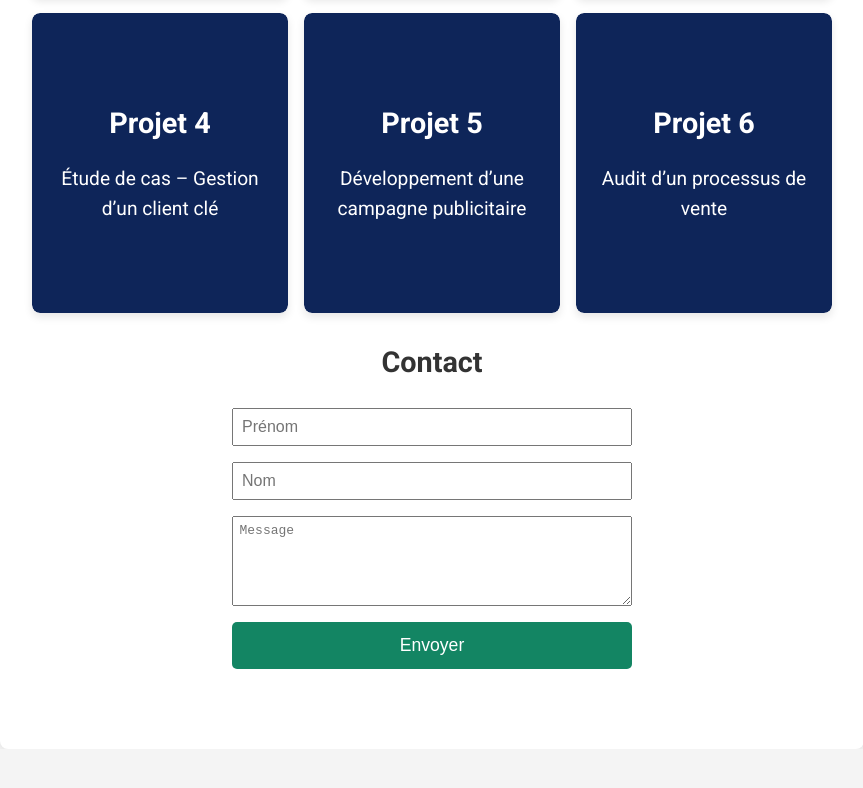
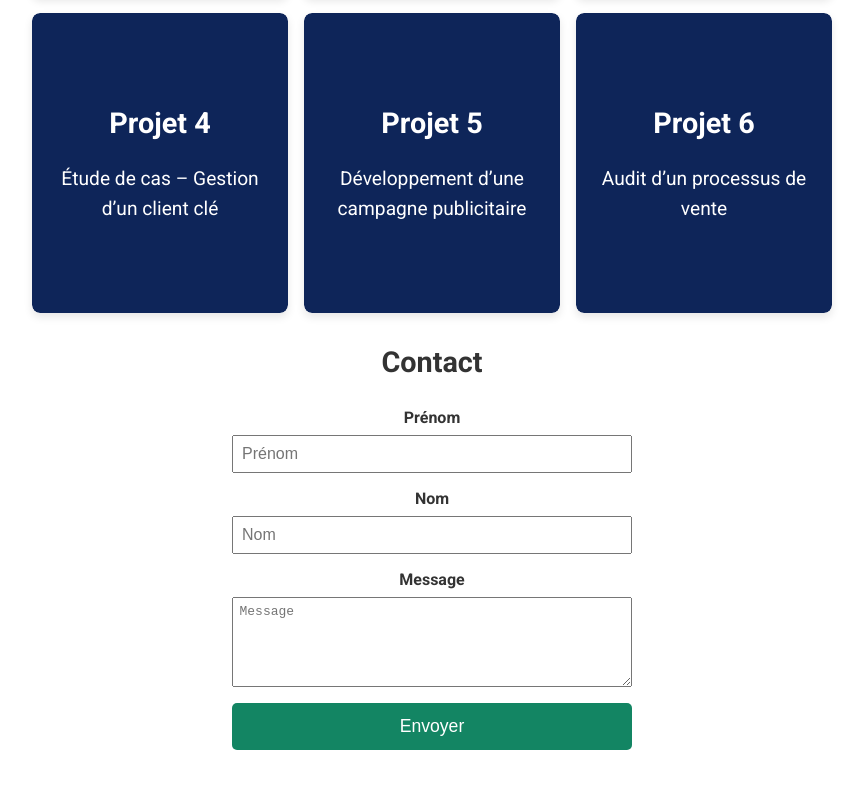
Before and after one commit to Wolfandal/Port-Folio, a plain HTML site: page index.html in a window 1280 px wide. Shown: the part 1292-2080 px from the top of the page, without its empty margins (208-1071 px from the left). Before the commit the page ends 2041 px from the top, so only its background shows below. Drawn offline with Linux system fonts and the light colour scheme.

Commit message:
W3C friendly

```diff
--- a/index.html
+++ b/index.html
@@ -160,9 +160,18 @@
         <section id="contact">
             <h2>Contact</h2>
             <form id="contactForm">
-                <input type="text" name="prenom" id="prenom" placeholder="Prénom" required>
-                <input type="text" name="nom" id="nom" placeholder="Nom" required>
-                <textarea name="message" id="message" rows="5" placeholder="Message" required></textarea>
+                <div>
+                    <label for="prenom">Prénom</label>
+                    <input type="text" name="prenom" id="prenom" placeholder="Prénom" required>
+                </div>
+                <div>
+                    <label for="nom">Nom</label>
+                    <input type="text" name="nom" id="nom" placeholder="Nom" required>
+                </div>
+                <div>
+                    <label for="message">Message</label>
+                    <textarea name="message" id="message" rows="5" placeholder="Message" required></textarea>
+                </div>
                 <button type="submit">Envoyer</button>
                 <div id="error-message" style="color: red;"></div>
                 <div id="success-message" style="color: green; font-weight: bold; display: none; margin-top: 10px;"></div>
--- a/styles.css
+++ b/styles.css
@@ -253,6 +253,16 @@ form {
     margin: 0 auto;
 }
 
+form div {
+    display: flex;
+    flex-direction: column;
+}
+
+form label {
+    margin-bottom: 0.5em;
+    font-weight: bold;
+}
+
 form input, form textarea, form button {
     padding: 0.5em;
     font-size: 1em;
@@ -280,7 +290,7 @@ form button:hover {
 /* Footer Styles */
 footer {
     background-color: #333;
-    color: rgb(96, 20, 202);
+    color: white;
     text-align: center;
     padding: 1em 0;
     position: fixed;
```
